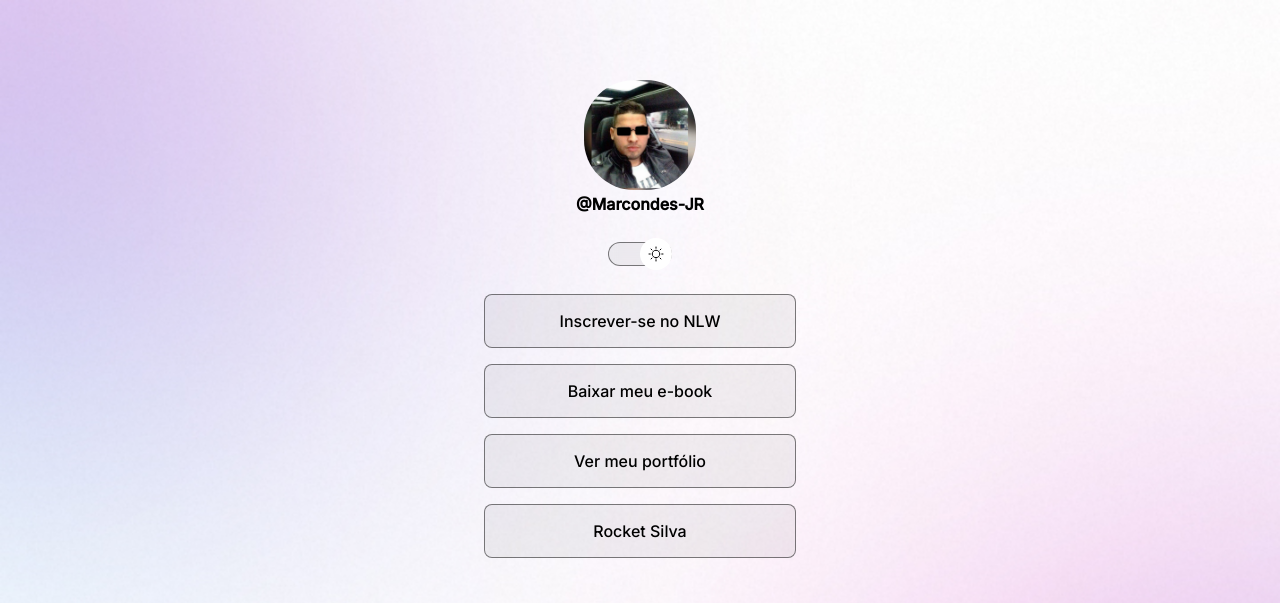
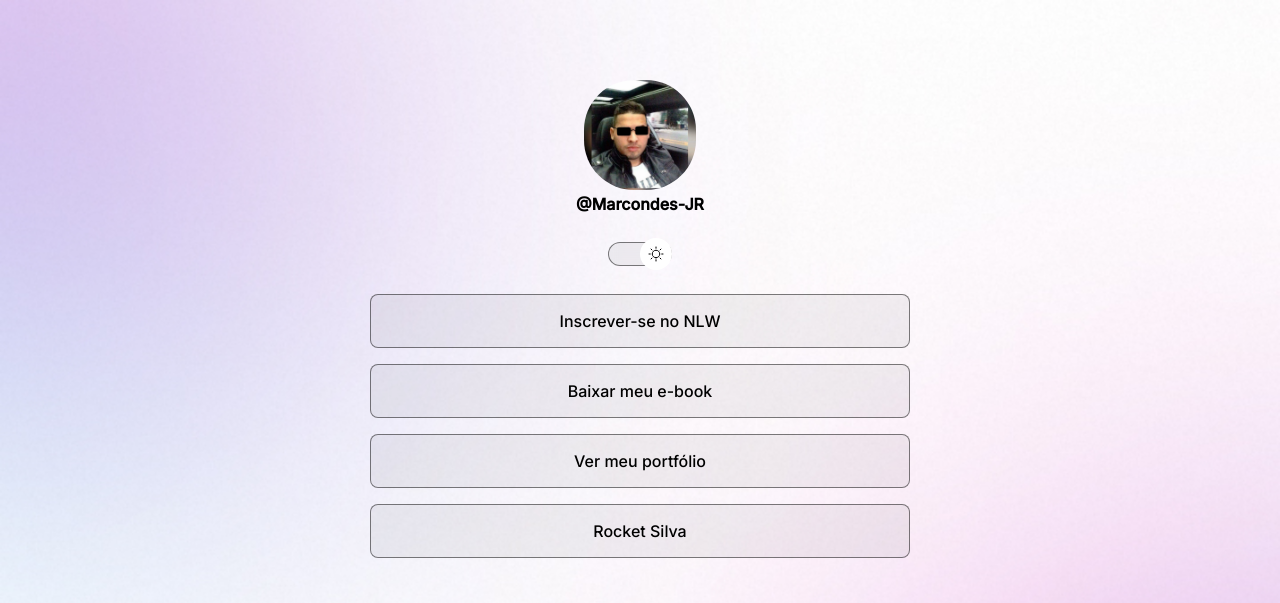
Before and after one commit to Marcondes-JR/discover, a plain HTML site: page index.html in a window 1280 px wide. Shown: the top 603 px of the page. Drawn offline with nearby package versions, Linux system fonts and the light colour scheme.

Commit message:
adjust container width

```diff
--- a/style.css
+++ b/style.css
@@ -48,7 +48,8 @@ body * {
 }
 
 #container {
-  width: 360px;
+  width: 100%; /*360px;*/ /*usei 100% para ocupar toda tela*/
+  max-width: 588px; /*aqui limitei o tamanho máximo do container*/
   /*height: 800px;*/
   /*border: 1px solid red;
   margin:auto auto; /*alinhar elemento ao centro no auto*/
```
